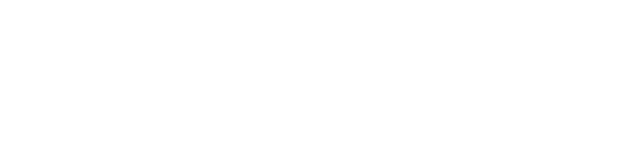
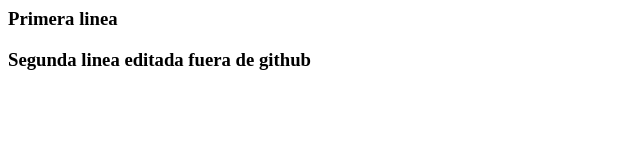
Before and after one commit to AlvaroVillanuevaLopez/miRepositorio, a plain HTML site: page index2.html in a window 1280 px wide. Shown: the whole page, without its empty margins (0-640 px from the left). Drawn offline with Linux system fonts and the light colour scheme.

Commit message:
Add files via upload

```diff
--- a/index2.html
+++ b/index2.html
@@ -1,4 +1,7 @@
 <html>
-<head></head>
-<body></body>
-</html>
+<head>
+<title>Mi primer fichero en github</title>
+<body>
+<h3>Primera linea</h3>
+<h3>Segunda linea editada fuera de github</h3>
+</body>
```
